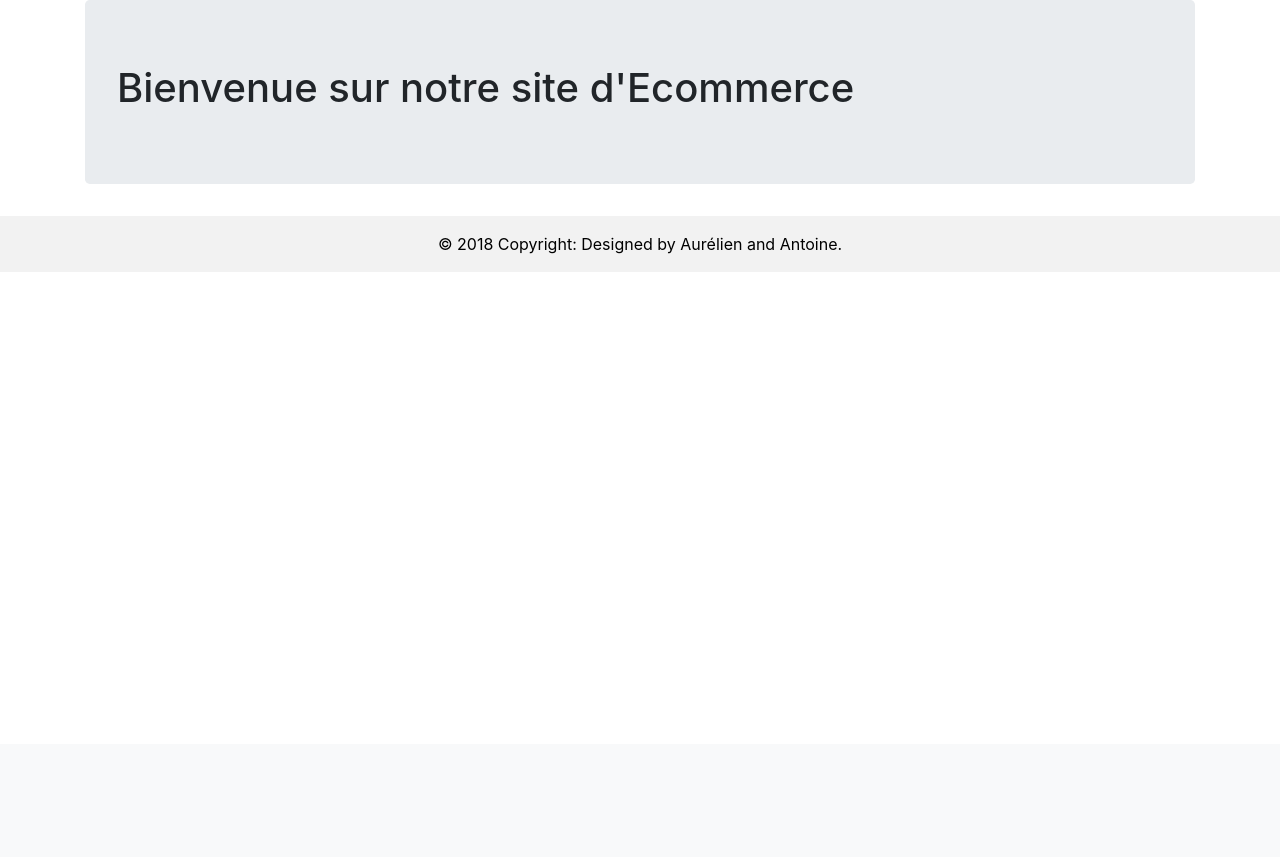
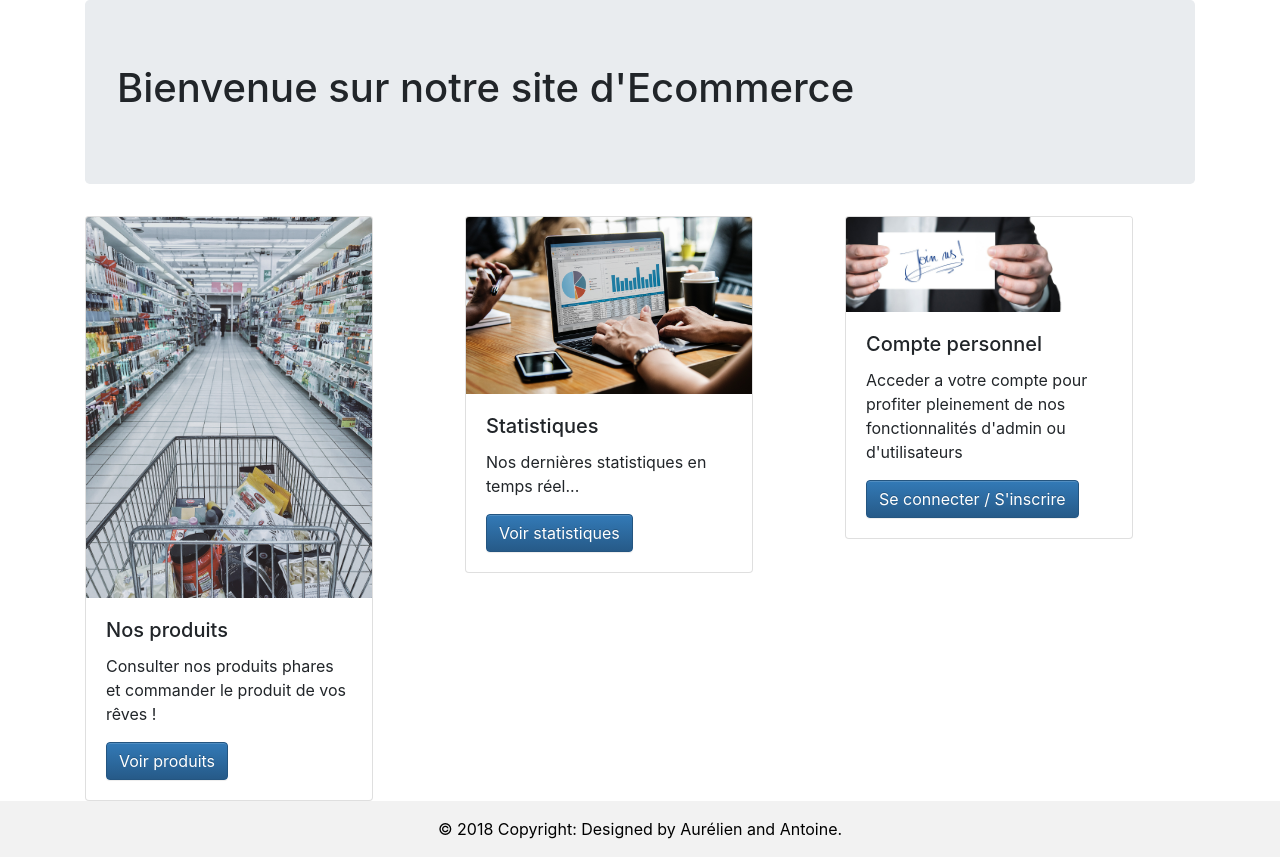
Before and after one commit to Neileruaa/Ecommerce, a Symfony app: template templates/home/index.html.twig in a window 1280 px wide. Shown: the part 56-913 px from the top of the page. Before the commit the page ends 310 px from the top, so only its background shows below. Run offline with Twig, Linux system fonts and the light colour scheme; the template is opened without the code that fills it, so the values that code supplies are empty; some libraries are stand-ins or nearby versions.

Commit message:
Création d'une première version de la page d'accueil !

```diff
--- a/templates/base.html.twig
+++ b/templates/base.html.twig
@@ -2,6 +2,7 @@
 <html>
     <head>
         <meta charset="UTF-8">
+        <meta name="viewport" content="width=device-width, initial-scale=1, shrink-to-fit=no">
         <title>{% block title %}Base{% endblock %}</title>
         {% block stylesheets %}
             <!-- Latest compiled and minified CSS -->
--- a/templates/home/index.html.twig
+++ b/templates/home/index.html.twig
@@ -6,5 +6,36 @@
 
 {% block body %}
     {{ parent() }}
-
+    <div class="row">
+        <div class="col-sm-4">
+            <div class="card" style="width: 18rem;">
+                <img class="card-img-top" src="/Images/products.jpg" alt="Card image cap">
+                <div class="card-body">
+                    <h5 class="card-title">Nos produits </h5>
+                    <p class="card-text">Consulter nos produits phares et commander le produit de vos rêves !</p>
+                    <a href="#" class="btn btn-primary">Voir produits</a>
+                </div>
+            </div>
+        </div>
+        <div class="col-sm-4">
+            <div class="card" style="width: 18rem;">
+                <img class="card-img-top" src="/Images/statistics.jpg" alt="Card image cap">
+                <div class="card-body">
+                    <h5 class="card-title">Statistiques</h5>
+                    <p class="card-text">Nos dernières statistiques en temps réel...</p>
+                    <a href="#" class="btn btn-primary">Voir statistiques</a>
+                </div>
+            </div>
+        </div>
+        <div class="col-sm-4">
+            <div class="card" style="width: 18rem;">
+                <img class="card-img-top" src="/Images/joinUs.jpeg" alt="Image join us">
+                <div class="card-body">
+                    <h5 class="card-title">Compte personnel</h5>
+                    <p class="card-text">Acceder a votre compte pour profiter pleinement de nos fonctionnalités d'admin ou d'utilisateurs</p>
+                    <a href="#" class="btn btn-primary">Se connecter / S'inscrire</a>
+                </div>
+            </div>
+        </div>
+    </div>
 {% endblock %}
```
Also changed, not shown: public/Images/joinUs.jpeg (added), public/Images/products.jpg (added), public/Images/statistics.jpg (added).
